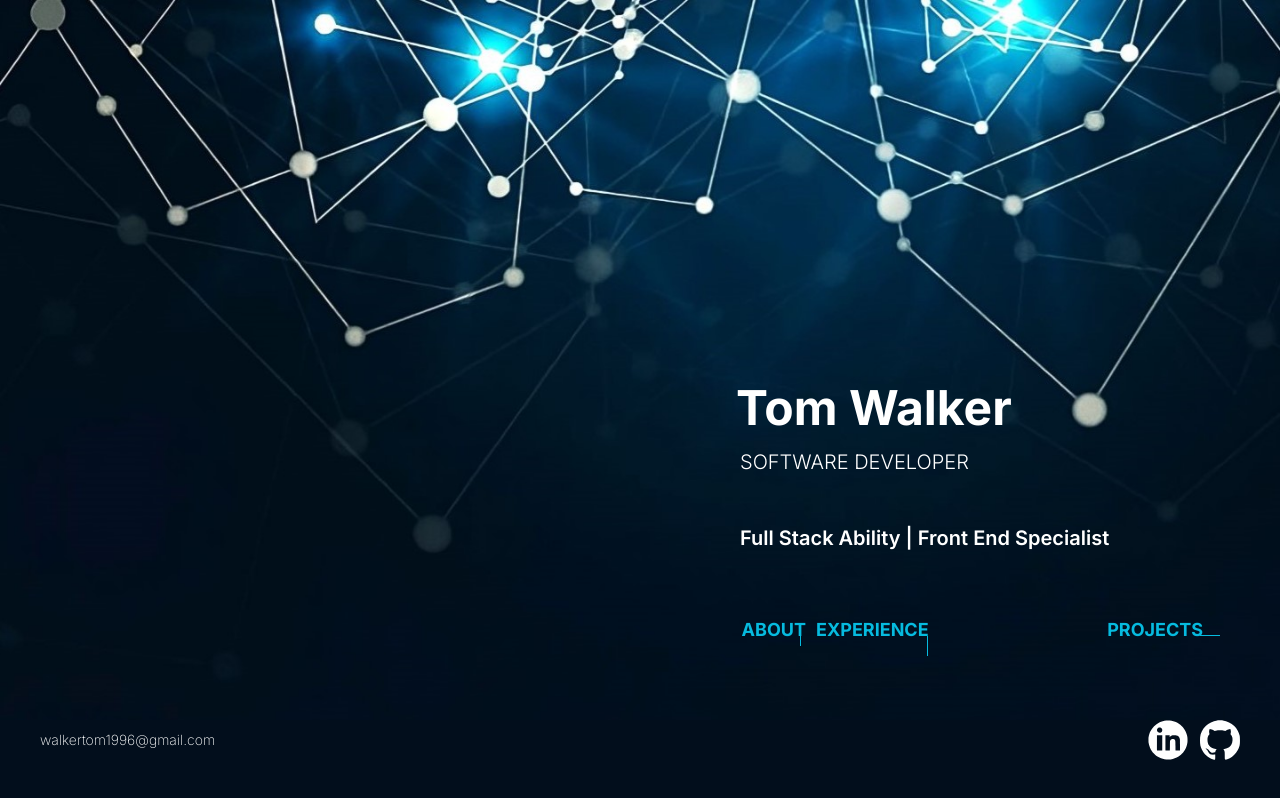
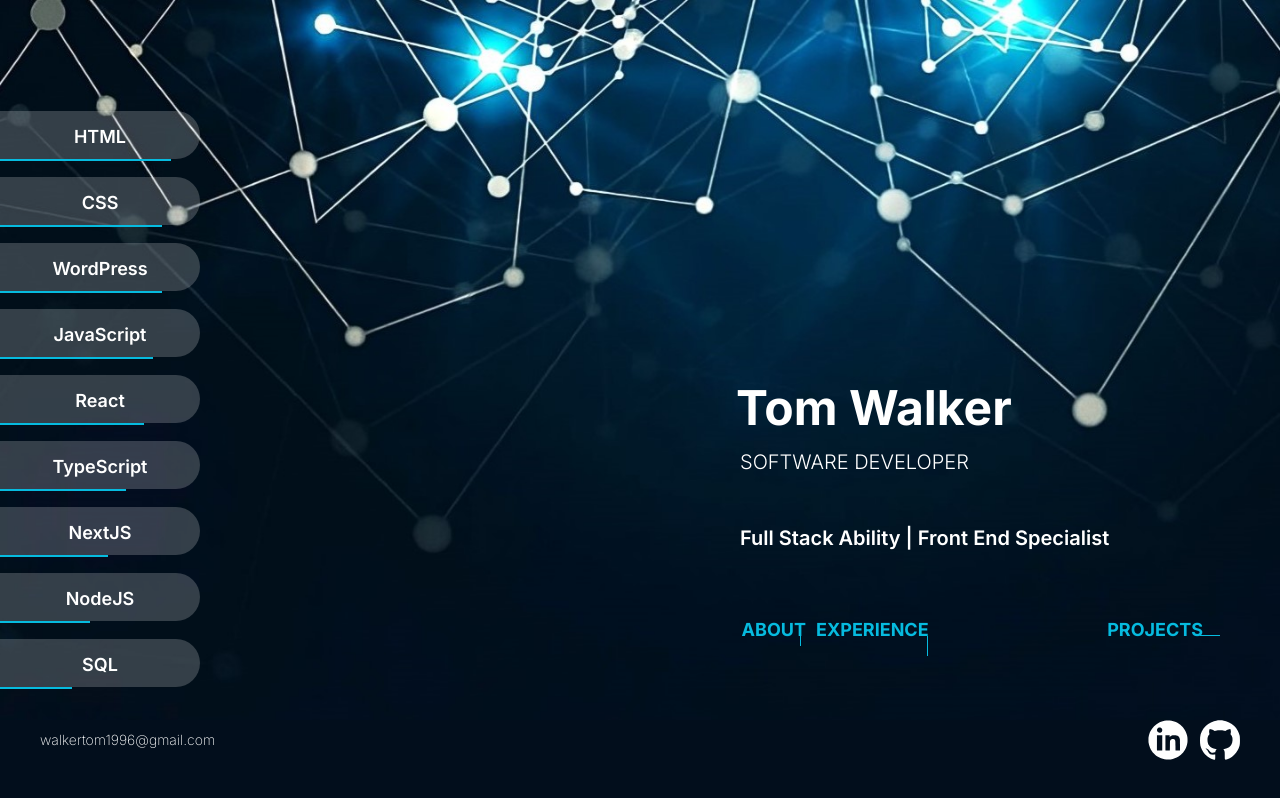
Before and after one commit to personal-tom-walker/portfolio-app-v1, a Next.js app: page / in a window 1280 px wide. Built offline with nearby package versions, Linux system fonts and the light colour scheme.

Commit message:
full layout revert check following window undefined syntax fix

```diff
--- a/app/(pages)/(main)/(home)/page.tsx
+++ b/app/(pages)/(main)/(home)/page.tsx
@@ -1,38 +1,18 @@
 'use client';
 
-import { DEVICE_NAMES, breakpoints } from '../../../constants/global';
+import { useContext } from 'react';
+
+import { DEVICE_NAMES } from '../../../constants/global';
 import { DeviceContext } from '../../../hooks/useContext/context';
-import useWindowWidth from '../../../hooks/useWindowWidth';
 
 import HomeMobile from '../../../components/MobileOnly/Home';
 import HomeDesktop from '../../../components/DesktopOnly/Home';
 
-const Home = () => {
-  const windowWidth = useWindowWidth();
-  const getDeviceContext = () => {
-    if (windowWidth) {
-      if (windowWidth >= breakpoints.desktop) {
-        return DEVICE_NAMES.DESKTOP;
-      }
-      if (windowWidth >= breakpoints.tablet) {
-        return DEVICE_NAMES.TABLET;
-      }
-      return DEVICE_NAMES.MOBILE;
-    }
-    return null;
-  };
-  const device = getDeviceContext();
-  return (
-    <div>
-      {!device ? (
-        <div>loading...</div>
-      ) : (
-        <DeviceContext.Provider value={device}>
-          {device === DEVICE_NAMES.MOBILE ? <HomeMobile /> : <HomeDesktop />}
-        </DeviceContext.Provider>
-      )}
-    </div>
-  );
+export default function Home() {
+  const device = useContext(DeviceContext);
+
+  if (device === DEVICE_NAMES.MOBILE) {
+    return <HomeMobile />;
+  }
+  return <HomeDesktop />;
 }
-
-export default Home;
--- a/app/(pages)/(main)/about/page.tsx
+++ b/app/(pages)/(main)/about/page.tsx
@@ -1,36 +1,18 @@
 'use client';
 
-import { DEVICE_NAMES, breakpoints } from '../../../constants/global';
+import { useContext } from 'react';
+
+import { DEVICE_NAMES } from '../../../constants/global';
 import { DeviceContext } from '../../../hooks/useContext/context';
-import useWindowWidth from '../../../hooks/useWindowWidth';
 
 import AboutMobile from '../../../components/MobileOnly/About';
 import AboutDesktop from '../../../components/DesktopOnly/About';
 
 export default function About() {
-  const windowWidth = useWindowWidth();
-  const getDeviceContext = () => {
-    if (windowWidth) {
-      if (windowWidth >= breakpoints.desktop) {
-        return DEVICE_NAMES.DESKTOP;
-      }
-      if (windowWidth >= breakpoints.tablet) {
-        return DEVICE_NAMES.TABLET;
-      }
-      return DEVICE_NAMES.MOBILE;
-    }
-    return null;
-  };
-  const device = getDeviceContext();
-  return (
-    <>
-      {!device ? (
-        <div>{'undefined window'}</div>
-      ) : (
-        <DeviceContext.Provider value={device}>
-          {device === DEVICE_NAMES.MOBILE ? <AboutMobile /> : <AboutDesktop />}
-        </DeviceContext.Provider>
-      )}
-    </>
-  );
+  const device = useContext(DeviceContext);
+
+  if (device === DEVICE_NAMES.MOBILE) {
+    return <AboutMobile />;
+  }
+  return <AboutDesktop />;
 }
--- a/app/(pages)/(main)/experience/page.tsx
+++ b/app/(pages)/(main)/experience/page.tsx
@@ -1,41 +1,18 @@
 'use client';
 
-import { DEVICE_NAMES, breakpoints } from '../../../constants/global';
+import { useContext } from 'react';
+
+import { DEVICE_NAMES } from '../../../constants/global';
 import { DeviceContext } from '../../../hooks/useContext/context';
-import useWindowWidth from '../../../hooks/useWindowWidth';
 
 import ExperienceMobile from '../../../components/MobileOnly/Experience';
 import ExperienceDesktop from '../../../components/DesktopOnly/Experience';
 
 export default function Experience() {
-  const windowWidth = useWindowWidth();
+  const device = useContext(DeviceContext);
 
-  const getDeviceContext = () => {
-    if (windowWidth) {
-      if (windowWidth >= breakpoints.desktop) {
-        return DEVICE_NAMES.DESKTOP;
-      }
-      if (windowWidth >= breakpoints.tablet) {
-        return DEVICE_NAMES.TABLET;
-      }
-      return DEVICE_NAMES.MOBILE;
-    }
-    return null;
-  };
-  const device = getDeviceContext();
-  return (
-    <>
-      {!device ? (
-        <div>{'undefined window'}</div>
-      ) : (
-        <DeviceContext.Provider value={device}>
-          {device === DEVICE_NAMES.MOBILE ? (
-            <ExperienceMobile />
-          ) : (
-            <ExperienceDesktop />
-          )}
-        </DeviceContext.Provider>
-      )}
-    </>
-  );
+  if (device === DEVICE_NAMES.MOBILE) {
+    return <ExperienceMobile />;
+  }
+  return <ExperienceDesktop />;
 }
--- /dev/null
+++ b/app/(pages)/(main)/layout.tsx
@@ -0,0 +1,31 @@
+'use client';
+
+import { useContext } from 'react';
+import { DEVICE_NAMES } from '../../constants/global';
+import { DeviceContext } from '../../hooks/useContext/context';
+
+import SocialsSidebar from '../../components/MobileOnly/SocialsSidebar';
+import TechSidebar from '../../components/DesktopOnly/TechSidebar';
+
+export default function Main({
+  children,
+}: Readonly<{
+  children: React.ReactNode;
+}>) {
+  const device = useContext(DeviceContext);
+
+  if (device === DEVICE_NAMES.MOBILE) {
+    return (
+      <>
+        <SocialsSidebar />
+        {children}
+      </>
+    );
+  }
+  return (
+    <>
+      <TechSidebar />
+      {children}
+    </>
+  );
+}
--- /dev/null
+++ b/app/(pages)/layout.tsx
@@ -0,0 +1,30 @@
+'use client';
+
+import { DEVICE_NAMES, breakpoints } from '../constants/global';
+import { DeviceContext } from '../hooks/useContext/context';
+import useWindowWidth from '../hooks/useWindowWidth';
+
+export default function DeviceLayout({
+  children,
+}: Readonly<{
+  children: React.ReactNode;
+}>) {
+  const windowWidth = useWindowWidth();
+  if (windowWidth) {
+    const getDeviceContext = () => {
+      if (windowWidth >= breakpoints.desktop) {
+        return DEVICE_NAMES.DESKTOP;
+      }
+      if (windowWidth >= breakpoints.tablet) {
+        return DEVICE_NAMES.TABLET;
+      }
+      return DEVICE_NAMES.MOBILE;
+    };
+
+    return (
+      <DeviceContext.Provider value={getDeviceContext()}>
+        {children}
+      </DeviceContext.Provider>
+    );
+  }
+}
--- a/app/(pages)/projects/page.tsx
+++ b/app/(pages)/projects/page.tsx
@@ -1,40 +1,18 @@
 'use client';
 
-import { DEVICE_NAMES, breakpoints } from '../../constants/global';
+import { useContext } from 'react';
+
+import { DEVICE_NAMES } from '../../constants/global';
 import { DeviceContext } from '../../hooks/useContext/context';
-import useWindowWidth from '../../hooks/useWindowWidth';
 
 import ProjectsMobile from '../../components/MobileOnly/Projects';
 import ProjectsDesktop from '../../components/DesktopOnly/Projects';
 
 export default function Projects() {
-  const windowWidth = useWindowWidth();
-  const getDeviceContext = () => {
-    if (windowWidth) {
-      if (windowWidth >= breakpoints.desktop) {
-        return DEVICE_NAMES.DESKTOP;
-      }
-      if (windowWidth >= breakpoints.tablet) {
-        return DEVICE_NAMES.TABLET;
-      }
-      return DEVICE_NAMES.MOBILE;
-    };
-    return null;
+  const device = useContext(DeviceContext);
+
+  if (device === DEVICE_NAMES.MOBILE) {
+    return <ProjectsMobile />;
   }
-  const device = getDeviceContext();
-  return (
-    <>
-      {!device ? (
-        <div>{'undefined window'}</div>
-      ) : (
-        <DeviceContext.Provider value={device}>
-          {device === DEVICE_NAMES.MOBILE ? (
-            <ProjectsMobile />
-          ) : (
-            <ProjectsDesktop />
-          )}
-        </DeviceContext.Provider>
-      )}
-    </>
-  );
+  return <ProjectsDesktop />;
 }
```
